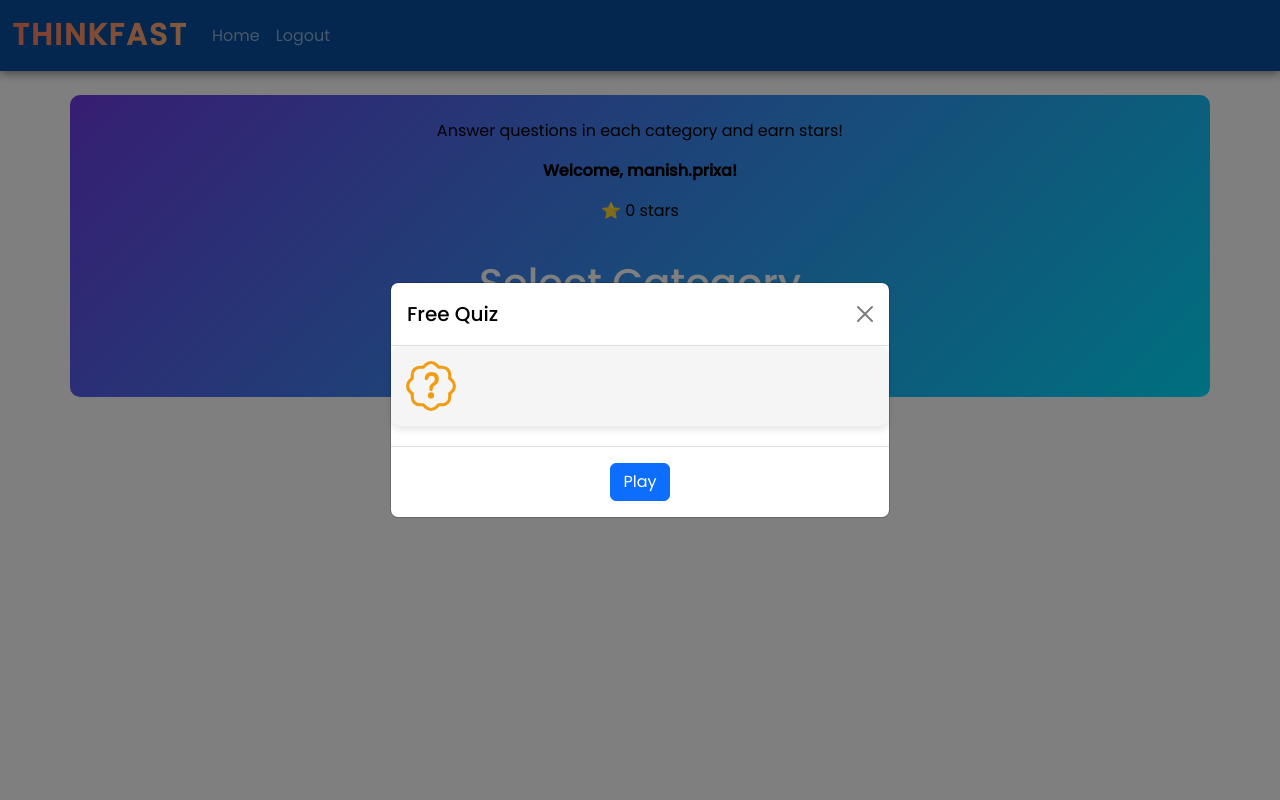
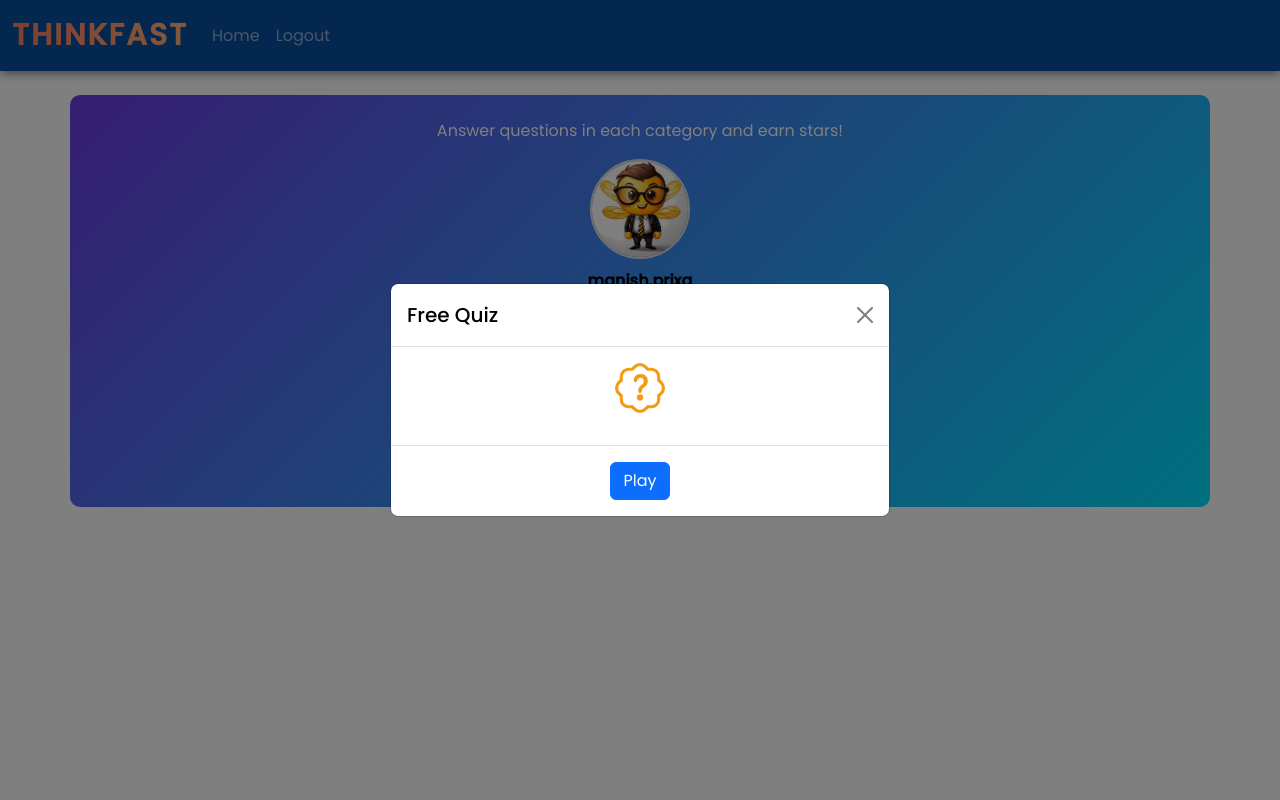
Before and after one commit to manish743/Projects, a Django app: page /quiz/categories/ in a window 1280 px wide, after a click that opens the changed part. Run offline with Django 5.2, Linux system fonts and the light colour scheme; a user stored in the database is signed in; data comes from the database, SQL or seed files in the repository; both versions use the stored data as it was after the commit; some libraries are stand-ins or nearby versions.

Commit message:
UI changes

```diff
--- a/quiz/templates/quiz/quiz_category.html
+++ b/quiz/templates/quiz/quiz_category.html
@@ -4,7 +4,7 @@
 
 {% block content %}
 <style>
-  .quiz-info-container {
+  /* .quiz-info-container {
     display: flex;
     align-items: center;
     background-color: #f5f5f5;
@@ -12,7 +12,7 @@
     border-radius: 10px;
     box-shadow: 0 4px 8px rgba(0, 0, 0, 0.1);
     margin-bottom: 20px;
-}
+} */
 
 .quiz-icon svg {
     fill: #f39c12;
@@ -20,19 +20,20 @@
     height: 50px;
 }
 
-#quizInfo {
+/* #quizInfo {
     font-size: 16px;
     color: #333;
     margin: 0;
     font-weight: bold;
-}
+} */
 
 </style>
 <div class="containers">
   <div class="row">
-    <div class="col text-center" style="color: black;">
+    <div class="col text-center">
       <p>Answer questions in each category and earn stars!</p>
-      <p style="color: black;"><strong>Welcome, {{ username }}!</strong></p>
+      <img src="{% static 'images/character.jpg' %}" alt="Profile" style="width: 100px; height: 100px; margin-bottom: 10px; border-radius: 50%; object-fit: cover; border: 2px solid #ddd;">
+      <p style="color: black;"><strong>{{ username }}</strong></p>
       <!-- <p>You have earned a total of ⭐ {{ total_stars }} stars.</p> -->
       <p>⭐ {{ total_stars }} stars</p>
     </div>
@@ -78,7 +79,8 @@
           <h5 class="modal-title" id="categoryName">Free Quiz</h5>
           <button type="button" class="btn-close" data-bs-dismiss="modal" aria-label="Close"></button>
         </div>
-        <div class="modal-body text-center quiz-info-container d-flex align-items-center">
+        <!-- <div class="modal-body text-center quiz-info-container d-flex align-items-center"> -->
+        <div class="modal-body text-center quiz-info-container">
           <div class="quiz-icon">
             <svg xmlns="http://www.w3.org/2000/svg" width="40" height="40" fill="currentColor" class="bi bi-patch-question" viewBox="0 0 16 16">
               <path d="M8.05 9.6c.336 0 .504-.24.554-.627.04-.534.198-.815.847-1.26.673-.475 1.049-1.09 1.049-1.986 0-1.325-.92-2.227-2.262-2.227-1.02 0-1.792.492-2.1 1.29A1.7 1.7 0 0 0 6 5.48c0 .393.203.64.545.64.272 0 .455-.147.564-.51.158-.592.525-.915 1.074-.915.61 0 1.03.446 1.03 1.084 0 .563-.208.885-.822 1.325-.619.433-.926.914-.926 1.64v.111c0 .428.208.745.585.745"/>
@@ -97,7 +99,6 @@
   </div>
 
   <script>
-    // Update the modal content dynamically when a category is selected
     document.getElementById('categorySelect').addEventListener('change', function() {
         const selectedOption = this.options[this.selectedIndex];
 
--- a/quiz/templates/quiz/result.html
+++ b/quiz/templates/quiz/result.html
@@ -1,4 +1,5 @@
 {% extends 'quiz/base.html' %}
+{% load static %}
 {% load bootstrap5 %}
 
 {% block content %}
@@ -38,7 +39,8 @@
                     <h5 class="card-title" style="font-weight: bolder; color: red;">Oops! Better luck next time!</h5>
                     <p class="card-text">You didn't get any answers correct.</p>
                 {% else %}
-                    <h5 class="card-title" style="font-weight: bolder;">Game Over! Try other <br>categories!!</h5>
+                    <img src="{% static 'images/game-over.png' %}" alt="Profile" style="width: 100px; height: 100px; margin-bottom: 10px; object-fit: cover;">
+                    <h5 class="card-title" style="font-weight: bolder; margin-top: 20px;">Game Over! Try other <br>categories!!</h5>
                 {% endif %}
                 <div class="result" style="margin: 16px 0;">
                     <p class="card-text">Your Score: <b>{{score}}%</b></p>
--- a/quiz/views.py
+++ b/quiz/views.py
@@ -15,16 +15,15 @@ def home(request):
 def category_list(request):
     categories = Category.objects.all()
 
-    # Calculate the dynamic time and reward for each category
     category_data = []
-    time_per_question = 10  # seconds per question
-    reward_per_question = 10  # reward points per question
+    time_per_question = 10
+    reward_per_question = 10
 
     for category in categories:
         questions = Question.objects.filter(category=category)
         total_questions = questions.count()
 
-        # Calculate total time and reward for the current category
+        # total time and reward for the current category
         total_time = total_questions * time_per_question
         total_reward = total_questions * reward_per_question
 
@@ -35,7 +34,7 @@ def category_list(request):
             'total_reward': total_reward,
         })
 
-         # Calculate total stars earned by the user
+         # total stars earned by the user
     if request.user.is_authenticated:
         total_stars = Result.objects.filter(user=request.user).aggregate(total_stars=Sum('stars_earned'))['total_stars'] or 0
 
@@ -57,30 +56,27 @@ def question_list(request):
         correct_answers = 0
         total_questions = questions.count()
 
-        # Get the start time from the session and convert it back to a datetime object
         start_time_str = request.session.get('quiz_start_time')
         if start_time_str:
-            start_time = datetime.fromisoformat(start_time_str)  # Convert back to datetime
+            start_time = datetime.fromisoformat(start_time_str)
         else:
-            start_time = timezone.now()  # Fallback in case the session data is missing
+            start_time = timezone.now()
 
         end_time = timezone.now()
-        time_spent = round((end_time - start_time).total_seconds())  # Calculate time spent in seconds
+        time_spent = round((end_time - start_time).total_seconds())  # time spent in seconds
 
-        # Iterate over the questions and check submitted answers
         for question in questions:
             selected_answer_id = request.POST.get(f'question_{question.id}')
             if selected_answer_id:
                 selected_answer = get_object_or_404(Answer, id=selected_answer_id)
 
-                # Check if the selected answer is correct
                 if selected_answer.is_correct:
                     correct_answers += 1
-                    stars_earned = 10  # or however many stars you want to assign per correct answer
+                    stars_earned = 10
                 else:
                     stars_earned = 0
 
-                # Optionally, save the result for the current user
+                # saving result for the current user
                 Result.objects.create(
                     user=request.user,
                     question=question,
@@ -89,13 +85,13 @@ def question_list(request):
                     stars_earned = stars_earned,
                 )
 
-        # Calculate the user's score
+        # Calculating the user's score
         score = (correct_answers / total_questions) * 100
 
         stars = "⭐" * correct_answers
         points = 10 * correct_answers
 
-        # Render the result page with the user's score
+        # Render the result page with  user's score
         return render(request, 'quiz/result.html', {
             'category': category,
             'score': score,
@@ -106,24 +102,18 @@ def question_list(request):
             'points' : points
         })
 
-    # Handle GET request to show questions
+    # handling GET request to show questions
     category_id = request.GET.get('category_id')
     if category_id:
         category = get_object_or_404(Category, id=category_id)
         questions = Question.objects.filter(category=category)
         total_questions = questions.count()
 
-        time_per_question = 10  # seconds per question
+        time_per_question = 10
         total_time = total_questions * time_per_question
 
         # Store the quiz start time in the session
         request.session['quiz_start_time'] = timezone.now().isoformat()
-
-        # Set a time limit for the quiz (in seconds)
-        # time_limit = 60
-
-        # Optionally, record the start time of the quiz
-        # start_time = timezone.now()
 
         option_labels = ['a', 'b', 'c', 'd']
         return render(request, 'quiz/question_list.html', context={
@@ -153,7 +143,7 @@ def register(request):
         if form.is_valid():
             user = form.save()
             login(request, user)
-            return redirect('categories')
+            return redirect('home')
     else:
         form = CustomUserCreationForm()
     return render(request, template_name="authentication/register.html", context={'form' : form})
```
Also changed, not shown: db.sqlite3, static/images/cartoon.avif (added), static/images/character.jpg (added), static/images/game-over.png (added), static/images/gameover.png (added).
